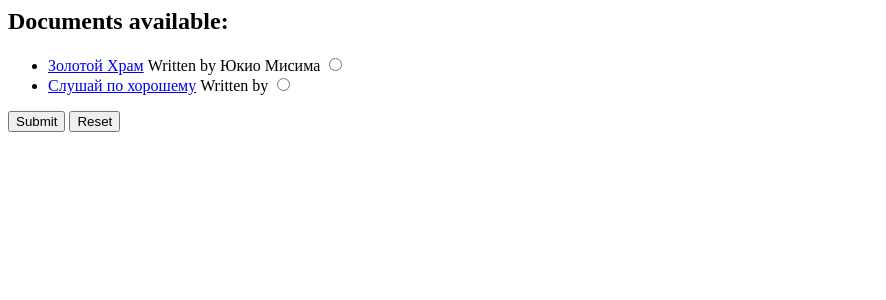
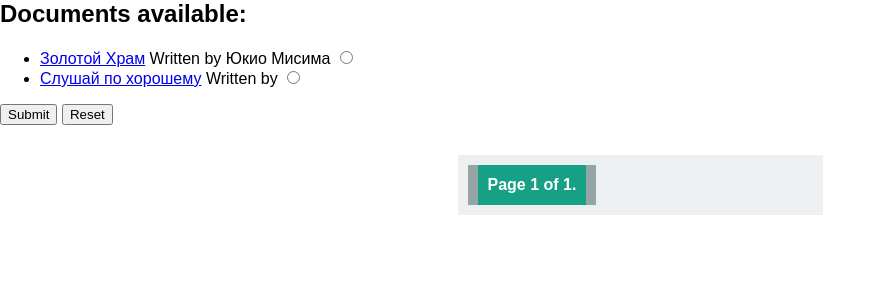
Before and after one commit to charikova/ITP2_project, a Django app: page / in a window 1280 px wide. Shown: the top 300 px of the page, without its empty margins (0-886 px from the left). Run offline with Django 3.2, Linux system fonts and the light colour scheme; data comes from the database, SQL or seed files in the repository.

Commit message:
dobavleny knopohki mezhdu stranicami docov
knopochke

```diff
--- a/Documents/templates/Documents/index.html
+++ b/Documents/templates/Documents/index.html
@@ -1,4 +1,5 @@
 <h2><strong>Documents available:</strong> </h2>
+ <link rel="stylesheet" href="pages_style.css">
 <form action="" method="post">
     <ul>
         {% for doc in documents %}
@@ -14,3 +15,20 @@
     <input type="reset" value="Reset">
     {% csrf_token %}
 </form>
+
+<div class="paginator">
+     <span class="step-links">
+        {% if documents.has_previous %}
+            <a href="?page={{ documents.previous_page_number }}">previous</a>
+        {% endif %}
+
+        <span class="current">
+            Page {{ documents.number }} of {{ documents.paginator.num_pages }}.
+        </span>
+
+        {% if documents.has_next %}
+            <a href="?page={{ documents.next_page_number }}">next</a>
+        {% endif %}
+    </span>
+
+</div>
```
